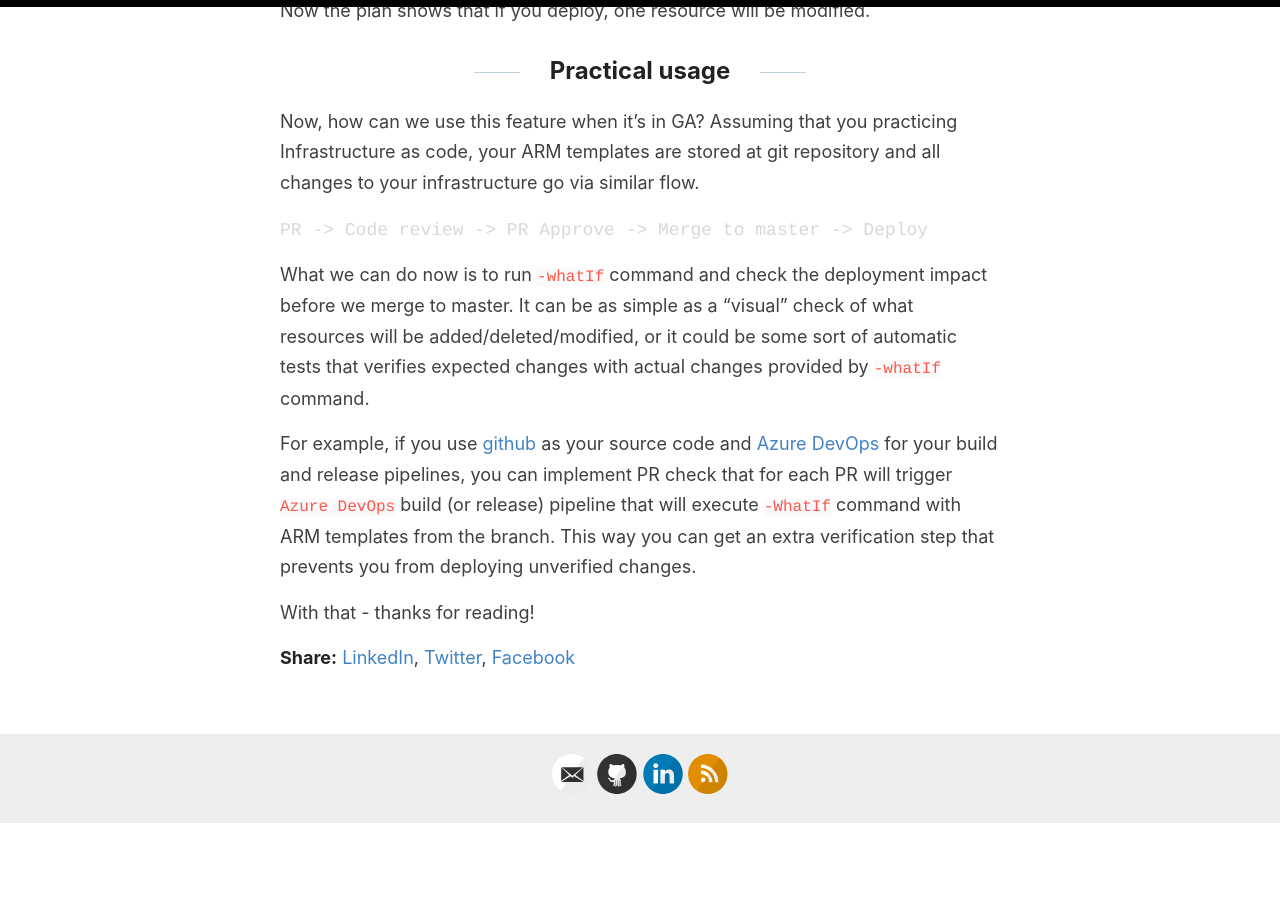
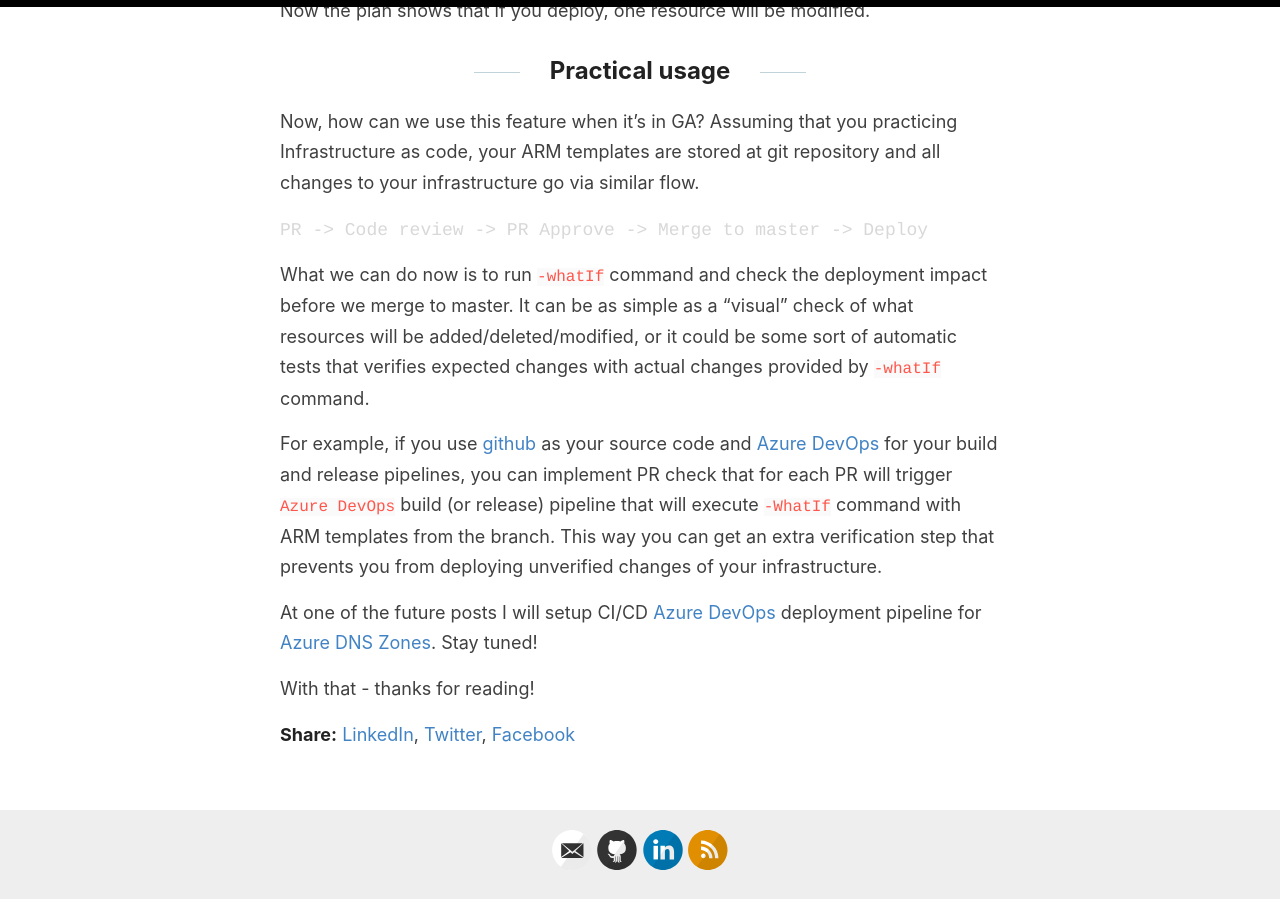
Before and after one commit to evgenyb/evgenyb.github.io, a Jekyll site: the page built from _posts/2020-04-27-arm-what-if.md, in a window 1280 px wide and 900 px high, scrolled down 4015 px. Built offline with Jekyll 4.4.1, drawn with Linux system fonts in a browser that asks for light colours; before the commit the page ends 4839 px from its top, so only the background shows below that.

Commit message:
Update what-if post

```diff
--- a/_posts/2020-04-27-arm-what-if.md
+++ b/_posts/2020-04-27-arm-what-if.md
@@ -160,6 +160,8 @@
 
 What we can do now is to run `-whatIf` command and check the deployment impact before we merge to master. It can be as simple as a "visual" check of what resources will be added/deleted/modified, or it could be some sort of automatic tests that verifies expected changes with actual changes provided by `-whatIf` command.
 
-For example, if you use [github](https://github.com) as your source code and [Azure DevOps](https://azure.microsoft.com/nb-no/services/devops/) for your build and release pipelines, you can implement PR check that for each PR will trigger `Azure DevOps` build (or release) pipeline that will execute `-WhatIf` command with ARM templates from the branch. This way you can get an extra verification step that prevents you from deploying unverified changes.
+For example, if you use [github](https://github.com) as your source code and [Azure DevOps](https://azure.microsoft.com/nb-no/services/devops/) for your build and release pipelines, you can implement PR check that for each PR will trigger `Azure DevOps` build (or release) pipeline that will execute `-WhatIf` command with ARM templates from the branch. This way you can get an extra verification step that prevents you from deploying unverified changes of your infrastructure.
+
+At one of the future posts I will setup CI/CD [Azure DevOps](https://azure.microsoft.com/nb-no/services/devops/) deployment pipeline for [Azure DNS Zones](https://docs.microsoft.com/en-us/azure/dns/). Stay tuned!
 
 With that - thanks for reading!
```
